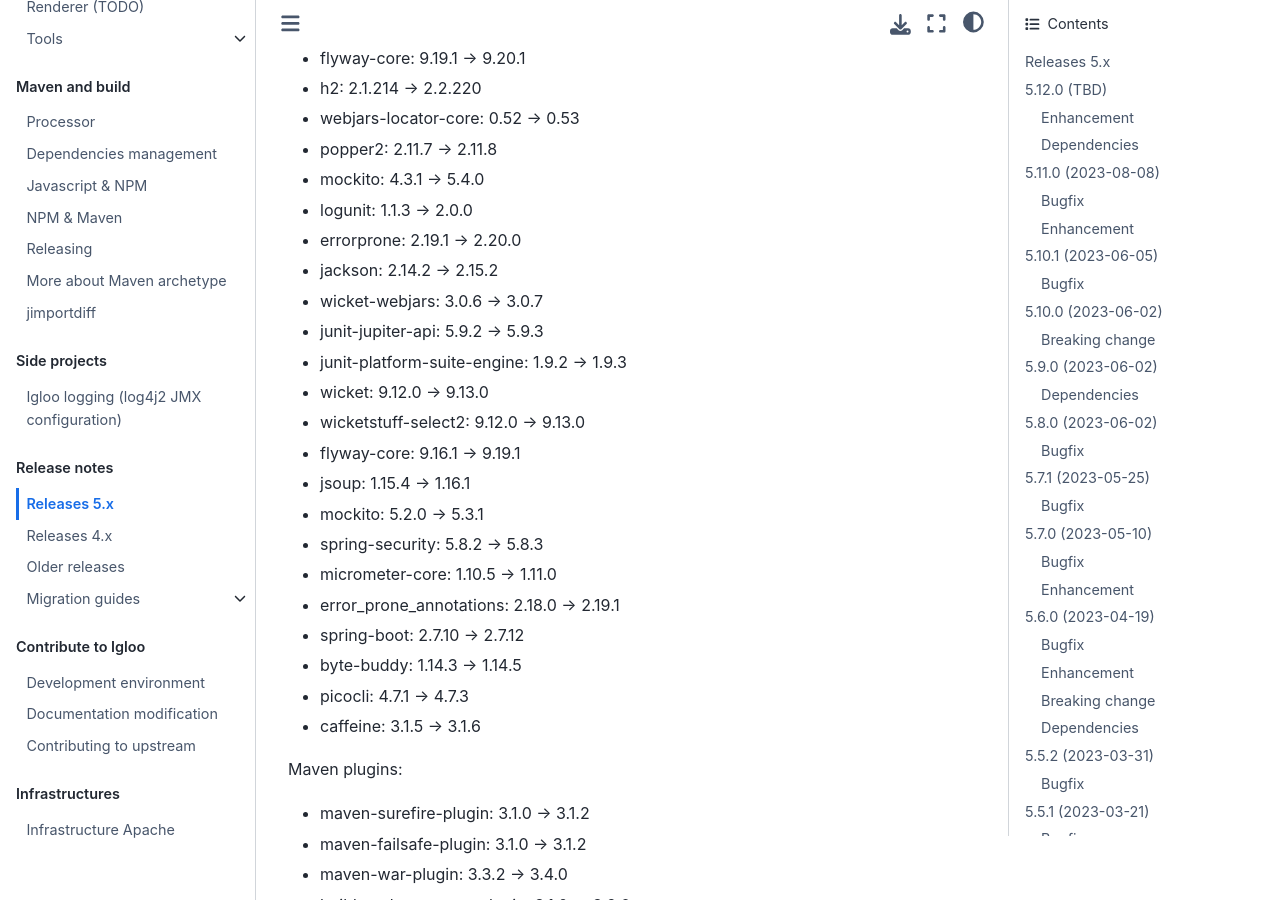
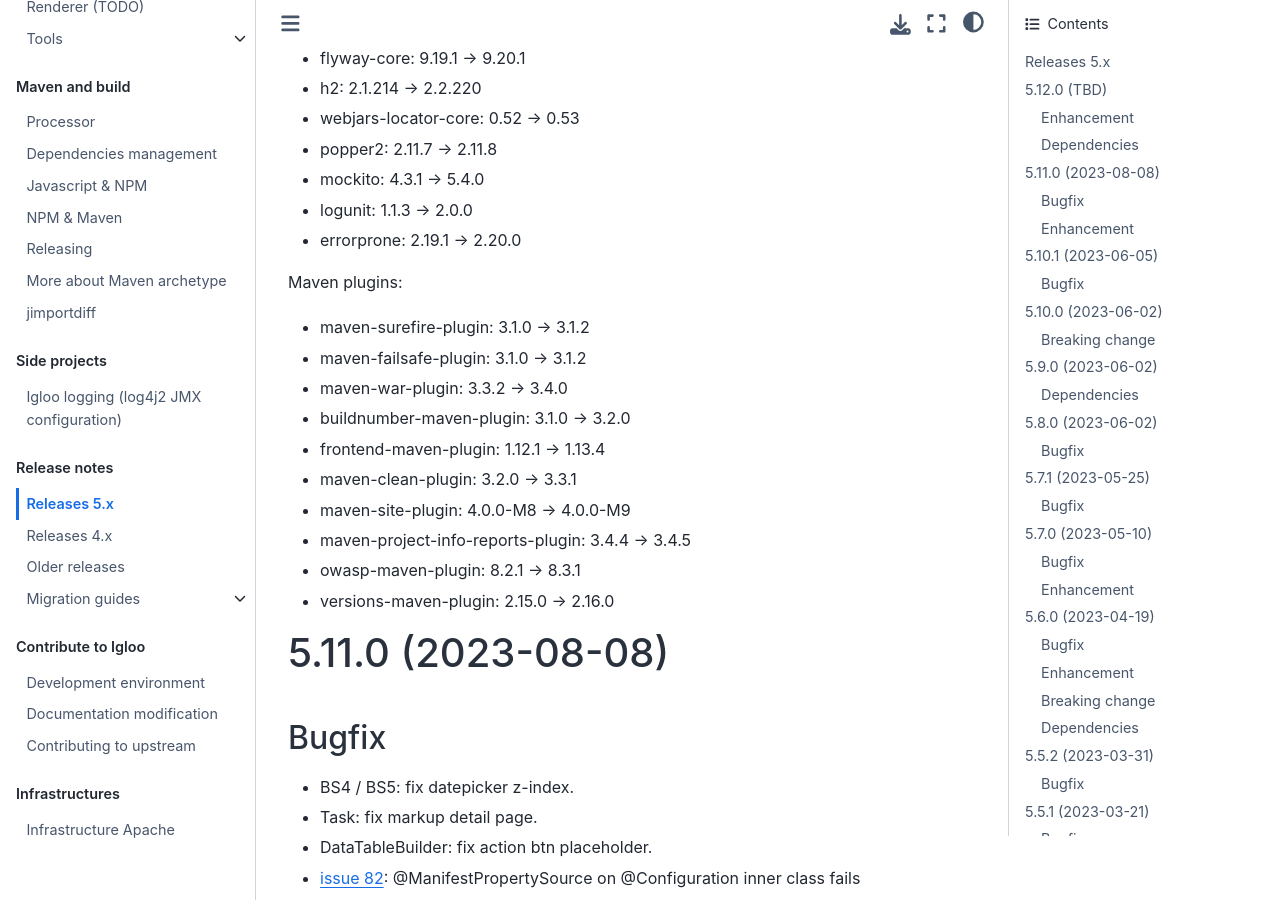
Before and after one commit to igloo-project/igloo-doc, a Sphinx documentation site: the page built from source/release-notes/releases-5.x.md, in a window 1280 px wide and 900 px high, scrolled down 688 px. Built offline with Sphinx 7.4.7 and the Sphinx Book theme 1.1.4, drawn with Linux system fonts in a browser that asks for light colours.

Commit message:
fix previous commit

```diff
--- a/source/release-notes/releases-5.x.md
+++ b/source/release-notes/releases-5.x.md
@@ -28,24 +28,6 @@
 * mockito: 4.3.1 -> 5.4.0
 * logunit: 1.1.3 -> 2.0.0
 * errorprone: 2.19.1 -> 2.20.0
-
-
-* jackson: 2.14.2 -> 2.15.2
-* wicket-webjars: 3.0.6 -> 3.0.7
-* junit-jupiter-api: 5.9.2 -> 5.9.3
-* junit-platform-suite-engine: 1.9.2 -> 1.9.3
-* wicket: 9.12.0 -> 9.13.0
-* wicketstuff-select2: 9.12.0 -> 9.13.0
-* flyway-core: 9.16.1 -> 9.19.1
-* jsoup: 1.15.4 -> 1.16.1
-* mockito: 5.2.0 -> 5.3.1
-* spring-security: 5.8.2 -> 5.8.3
-* micrometer-core: 1.10.5 -> 1.11.0
-* error_prone_annotations: 2.18.0 -> 2.19.1
-* spring-boot: 2.7.10 -> 2.7.12
-* byte-buddy: 1.14.3 -> 1.14.5
-* picocli: 4.7.1 -> 4.7.3
-* caffeine: 3.1.5 -> 3.1.6
 
 Maven plugins:
 
```
